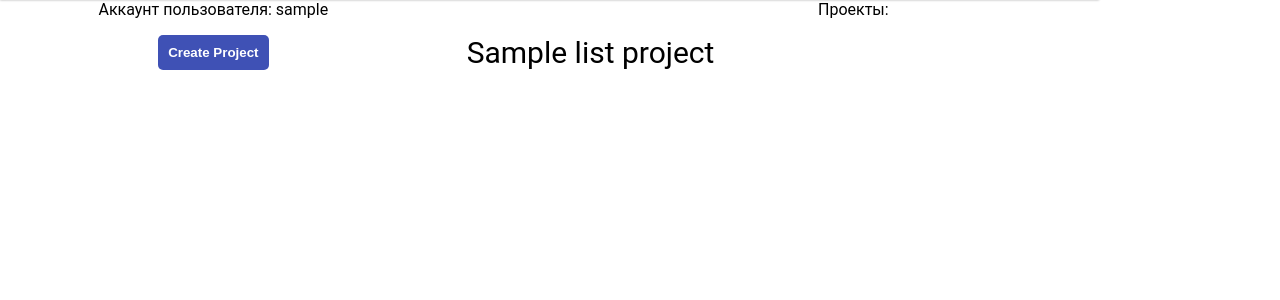
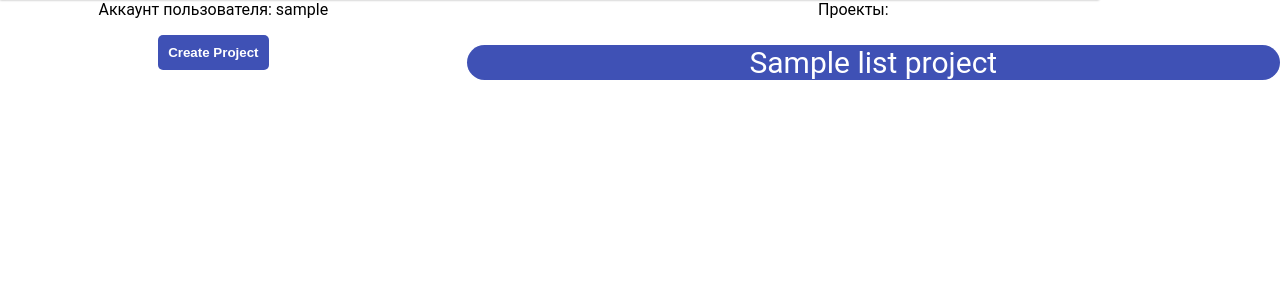
Before and after one commit to RealVirg/AgavaDeploying, a Django app: template agava/app/account/templates/account/account.html in a window 1280 px wide. Shown: the part 69-369 px from the top of the page. Run offline with Django 4.2, Linux system fonts and the light colour scheme; the template is opened without the code that fills it: most values are stand-ins (such as "Sample title", 1, 10 or a date in 2020).

```diff
--- a/agava/app/account/templates/account/account.html
+++ b/agava/app/account/templates/account/account.html
@@ -14,10 +14,11 @@
         <p><input type="submit" value="Create Project" class="create"></p>
     </form>
     <div class="projects">Проекты:</div>
-    {% for pr in list_projects %}
+
     <ul class="list-projects">
-        <li class="project"><a class="link" href="{{ pr.get_absolute_url }}">{{ pr.name_project }}</a></li>
+        {% for pr in list_projects %}
+            <li class="project"><a class="link" href="{{ pr.get_absolute_url }}">{{ pr.name_project }}</a></li>
+        {% endfor %}
     </ul>
-    {% endfor %}
 </div>
 {% endblock %}
--- a/agava/app/static/mainpage/css/projects.css
+++ b/agava/app/static/mainpage/css/projects.css
@@ -25,14 +25,19 @@
   grid-row-start: 2;
 }
 .link{
+  background-color: #3F51B5;
+  border-radius: 20px;
+  color: white;
+  margin-top: 10px;
+  text-align: center;
   font-size: 30px;
   text-decoration: none;
-  color: black;
+  display: block;
 }
 .link:hover{
   text-decoration: none;
   color: white;
-  background: gray;
+  background: darkblue;
 }
 .create-project{
   grid-column-start: 1;
@@ -61,3 +66,6 @@
   border-radius:5px;
   width: auto;
 }
+.create:hover{
+  background: darkblue;
+}
```
